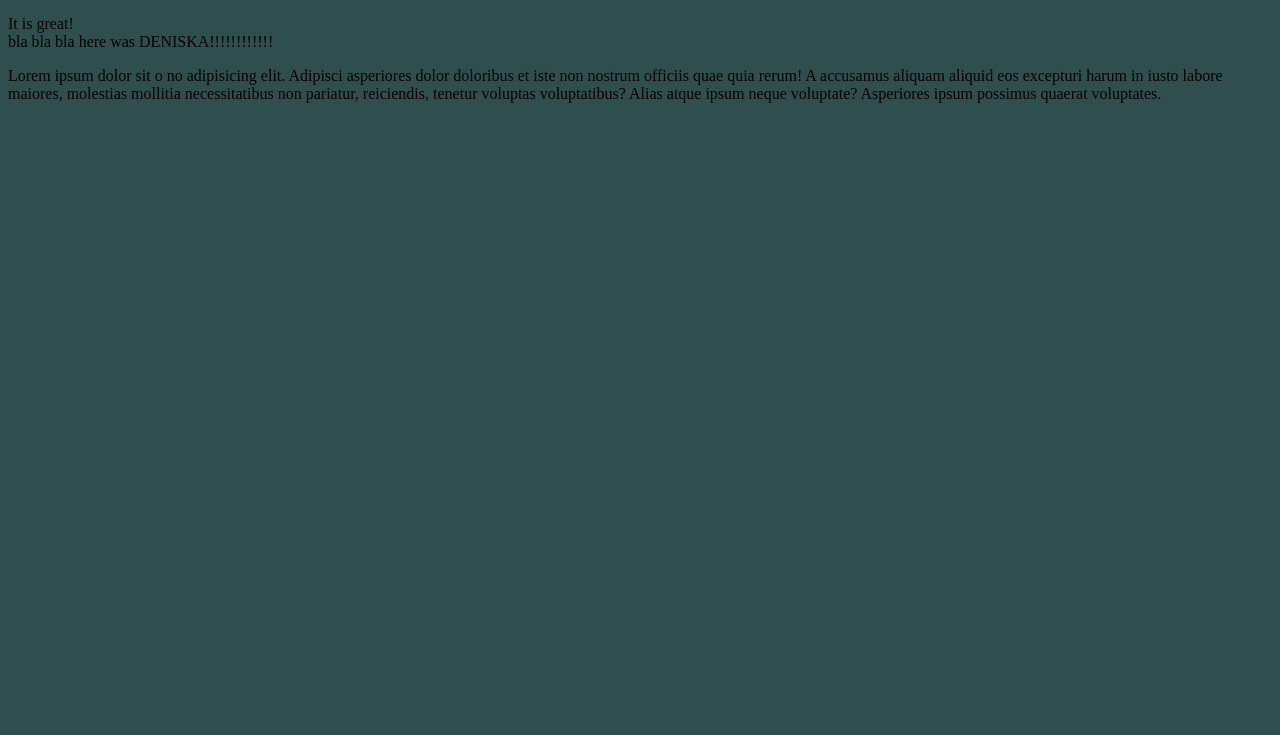
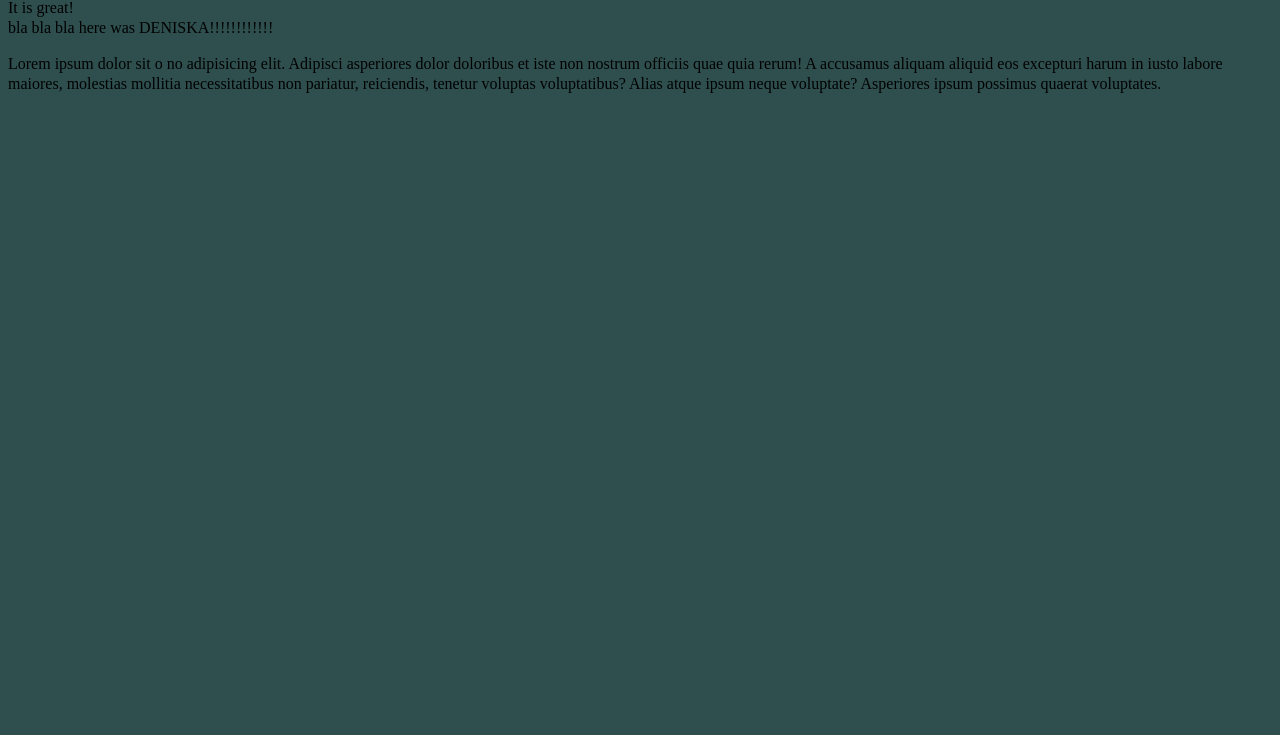
Before and after one commit to vladpivovarov/git, a website: page app/index.html in a window 1280 px wide. Shown: the part 65-800 px from the top of the page. Drawn offline with nearby package versions, Linux system fonts and the light colour scheme.

Commit message:
Слияние веток и добавление стилей

```diff
--- a/app/style.css
+++ b/app/style.css
@@ -1,4 +1,6 @@
 body{
-    font-style: 16px;
+    font-style: 18px;
     background: darkslategrey;
+    line-height: 20px;
+
 }
```
